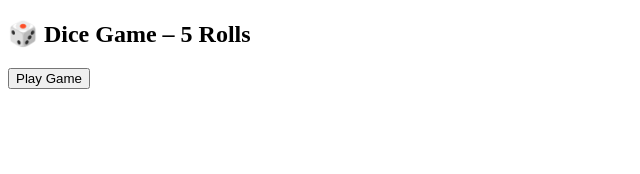
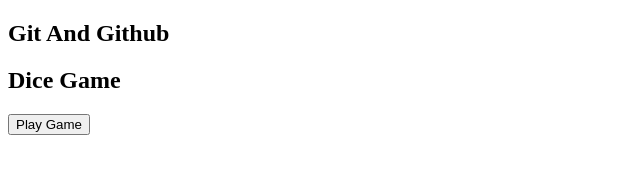
Before and after one commit to SarikaDonga/Git-Workflow, a plain HTML site: page dice.html in a window 1280 px wide. Shown: the whole page, without its empty margins (0-640 px from the left). Drawn offline with Linux system fonts and the light colour scheme.

Commit message:
Changes Done

```diff
--- a/dice.html
+++ b/dice.html
@@ -25,8 +25,9 @@
 </head>
 
 <body>
+    <h2>Git And Github</h2>
 
-    <h2>🎲 Dice Game – 5 Rolls</h2>
+    <h2> Dice Game </h2>
 
     <div class="dice-row" id="p1Dice"></div>
     <div class="dice-row" id="p2Dice"></div>
--- /dev/null
+++ b/script.js
@@ -0,0 +1 @@
+console.log("Sarika Donga")
```
